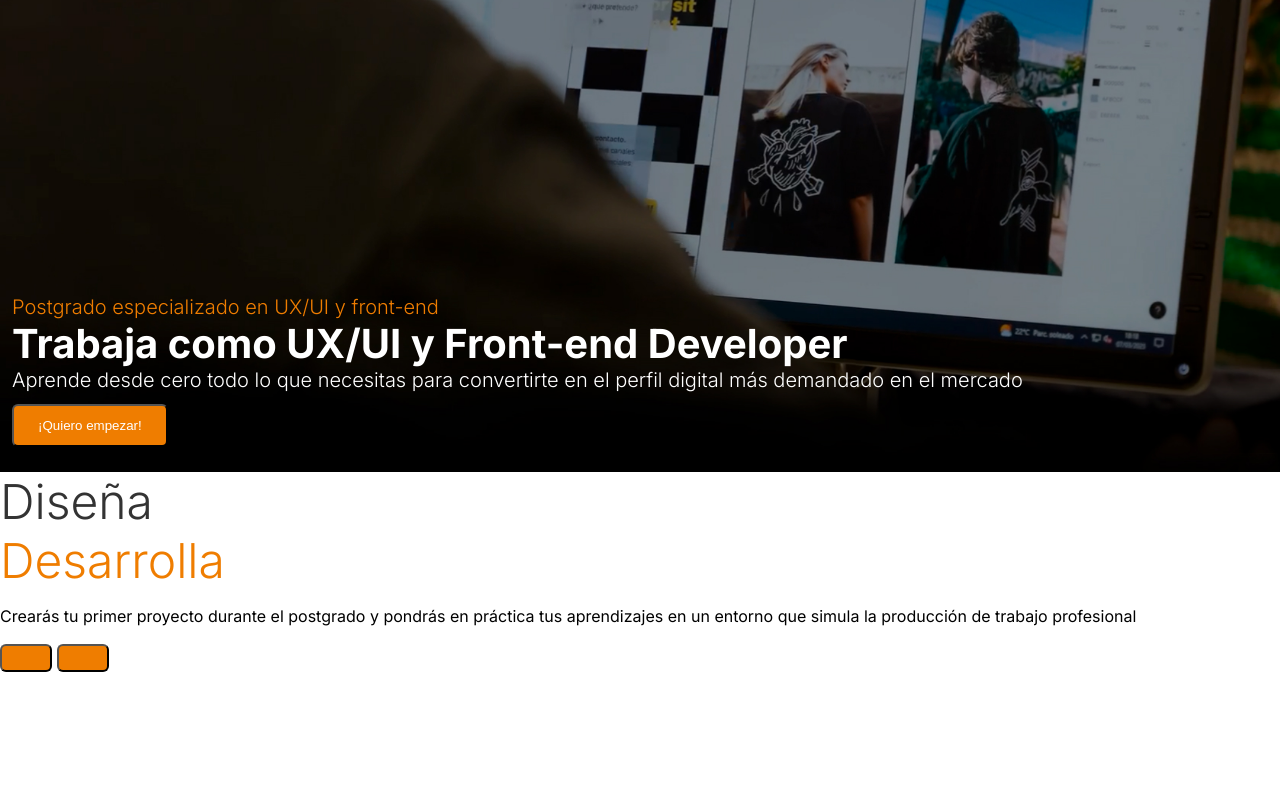
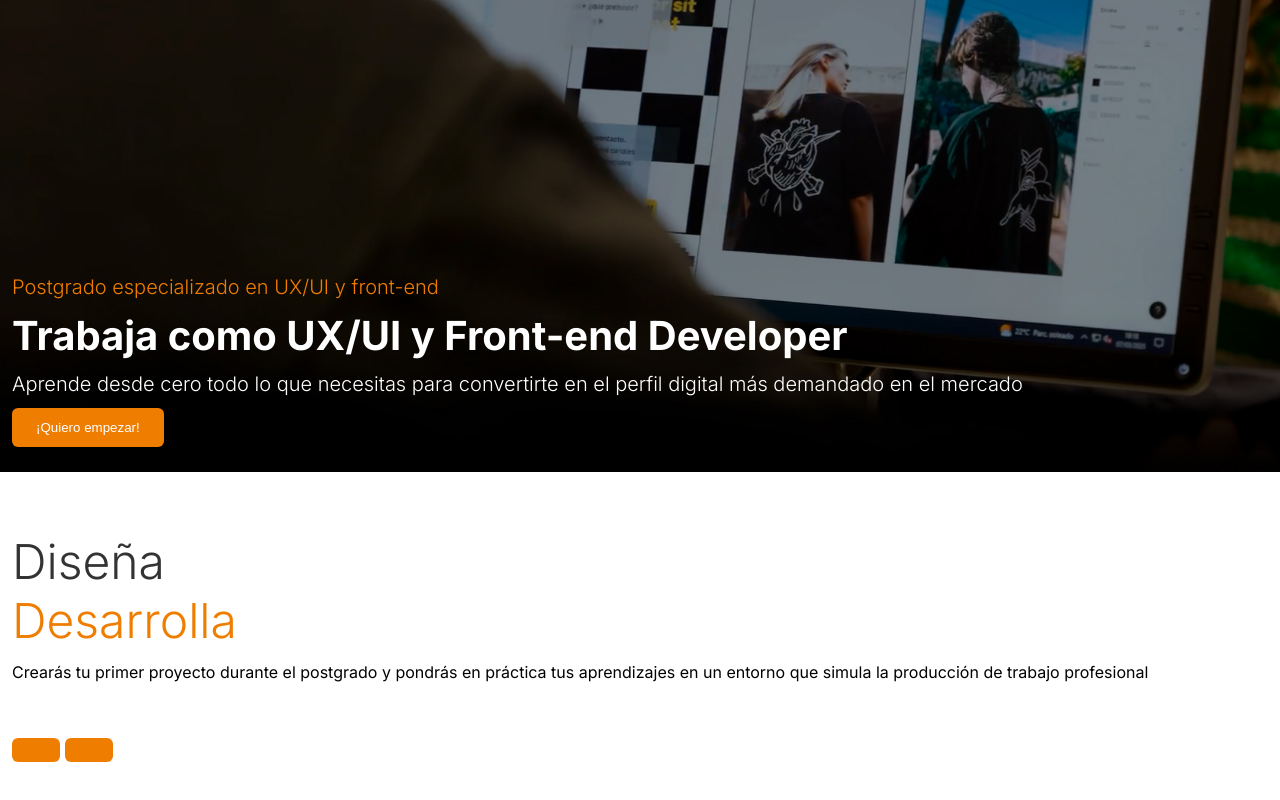
Before and after one commit to alvaroginer/UI-HTML-CSS-, a plain HTML site: page landing-id3/index.html in a window 1280 px wide. Shown: the part 352-1152 px from the top of the page. Drawn offline with Linux system fonts and the light colour scheme.

Commit message:
más katas

```diff
--- a/landing-id3/index.html
+++ b/landing-id3/index.html
@@ -24,25 +24,34 @@
           alt="Logo ID3"
         />
       </div>
-      <header>
-        <h2>Postgrado especializado en UX/UI y front-end</h2>
-        <h1>Trabaja como UX/UI y Front-end Developer</h1>
-        <p class="title-description">
+      <header class="gap-12">
+        <h2 class="margin-bottom-12">
+          Postgrado especializado en UX/UI y front-end
+        </h2>
+        <h1 class="margin-bottom-12">
+          Trabaja como UX/UI y Front-end Developer
+        </h1>
+        <p class="title-description margin-bottom-12">
           Aprende desde cero todo lo que necesitas para convertirte en el perfil
           digital más demandado en el mercado
         </p>
         <button type="button" url="">¡Quiero empezar!</button>
       </header>
     </section>
-    <section>
-      <h2 class="color-gray page-title-size">
+    <section class="margin-tb-48">
+      <div class="gap-12">
+        <h2 class="color-gray page-title-size margin-bottom-12">
           Diseña <br /><span class="color-orange">Desarrolla</span>
         </h2>
-      <p>
+        <p class="margin-bottom-12">
           Crearás tu primer proyecto durante el postgrado y pondrás en práctica
           tus aprendizajes en un entorno que simula la producción de trabajo
           profesional
         </p>
+      </div>
+      <figure>
+        <img src="" alt="" />
+      </figure>
       <div class="buttoncontainer">
         <button></button>
         <button></button>
--- a/landing-id3/styles/style.css
+++ b/landing-id3/styles/style.css
@@ -10,11 +10,11 @@ body {
 
 section {
   height: 100vh;
-  /*background-size: contain;*/
+  padding: 12px;
+  /* background-size: contain; */
 }
 
 header {
-  gap: 12px;
   padding-bottom: 13px;
 }
 
@@ -32,11 +32,16 @@ h2 {
   margin: 0;
 }
 
+p {
+  margin: 0;
+}
+
 button {
   background-color: #ef7d00;
   color: white;
   border-radius: 6px;
   padding: 12px 24px;
+  border: none;
 }
 
 .title-description {
@@ -51,7 +56,6 @@ button {
   display: flex;
   flex-direction: column;
   justify-content: space-between;
-  padding: 12px;
 }
 
 .hero-background {
@@ -79,3 +83,13 @@ button {
 .color-gray {
   color: #333;
 }
+
+/* Margin */
+
+.margin-tb-48 {
+  margin: 48px 0;
+}
+
+.margin-bottom-12 {
+  margin-bottom: 12px;
+}
```
Lines whose indentation alone changed are shown as unchanged.
